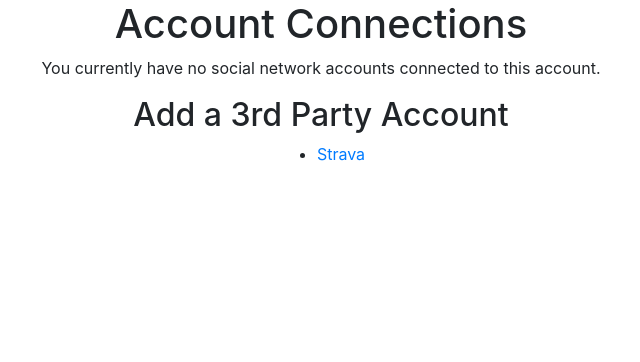
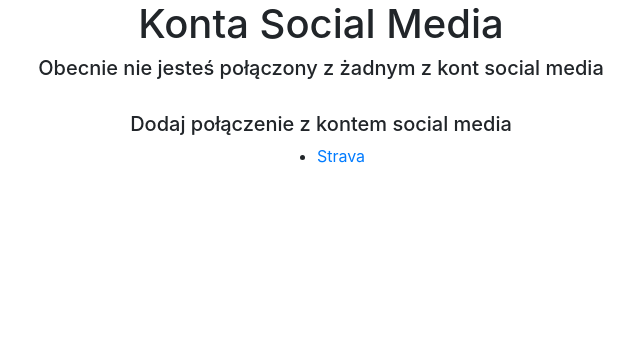
Before and after one commit to sebastian-jarosz/rtc, a Django app: a page that uses runtrainapp/templates/socialaccount/connections.html in a window 1280 px wide. Shown: the part 80-442 px from the top of the page, without its empty margins (319-959 px from the left). Run offline with Django 3.2, Linux system fonts and the light colour scheme; a user stored in the database is signed in; data comes from the database, SQL or seed files in the repository.

Commit message:
Additional translations

```diff
--- a/runtrainapp/templates/account/profile.html
+++ b/runtrainapp/templates/account/profile.html
@@ -20,7 +20,7 @@ Profil - RunningGenerator
 </div>
 
 <div class="page-hero d-flex align-items-center justify-content-center">
-    <a href="{% url 'socialaccount_connections' %}">Social Account Connections</a>
+    <a href="{% url 'socialaccount_connections' %}">Konta Social Media</a>
 </div>
 
 <!-- get_trainings_from_strava -->
--- a/runtrainapp/templates/account/signup.html
+++ b/runtrainapp/templates/account/signup.html
@@ -21,7 +21,7 @@ Załóż konto - RunningGenerator
     {% if redirect_field_value %}
       <input type="hidden" name="{{ redirect_field_name }}" value="{{ redirect_field_value }}" />
     {% endif %}
-  <button type="submit">Załóż konto &raquo;</button>
+  <button class="btn btn-secondary" type="submit">Załóż konto &raquo;</button>
 </form>
 </div>
 
--- a/runtrainapp/templates/socialaccount/connections.html
+++ b/runtrainapp/templates/socialaccount/connections.html
@@ -6,12 +6,12 @@ Account Connections - Running Training Comrade
 
 {% block body_data %}
 <div class="page-hero d-flex align-items-center justify-content-center">
-    <h1>Account Connections</h1>
+    <h1>Konta Social Media</h1>
 </div>
 
 {% if form.accounts %}
     <div class="page-hero d-flex align-items-center justify-content-center">
-        <p>You can sign in to your account using any of the following third party accounts:</p>
+        <h5>Możesz zalogować się do swojego konta używająć jednego z już dodanych kont social media poniżej</h5>
     </div>
 
     <div class="page-hero d-flex align-items-center justify-content-center">
@@ -25,18 +25,17 @@ Account Connections - Running Training Comrade
 
                 {% for base_account in form.accounts %}
                     {% with base_account.get_provider_account as account %}
-                        <div>
+                        <div class="page-hero d-flex align-items-center justify-content-center">
                             <label for="id_account_{{ base_account.id }}">
                                 <input id="id_account_{{ base_account.id }}" type="radio" name="account" value="{{ base_account.id }}"/>
                                 <span class="socialaccount_provider {{ base_account.provider }} {{ account.get_brand.id }}">{{account.get_brand.name}}</span>
-                                {{ account }}
                             </label>
                         </div>
                     {% endwith %}
                 {% endfor %}
 
                 <div>
-                    <button type="submit">Remove</button>
+                    <button class="btn btn-secondary" type="submit">Usuń konto social media</button>
                 </div>
 
             </fieldset>
@@ -45,12 +44,12 @@ Account Connections - Running Training Comrade
     </div>
 {% else %}
     <div class="page-hero d-flex align-items-center justify-content-center">
-        <p>You currently have no social network accounts connected to this account.</p>
+        <h5>Obecnie nie jesteś połączony z żadnym z kont social media</h5>
     </div>
 {% endif %}
 
 <div class="page-hero d-flex align-items-center justify-content-center">
-    <h2>Add a 3rd Party Account</h2>
+    <h5><br>Dodaj połączenie z kontem social media</h5>
 </div>
 <div class="page-hero d-flex align-items-center justify-content-center">
     <ul class="socialaccount_providers">
```
Also changed, not shown: runtrainapp/templates/account/logout.html (+6 -3 lines).
